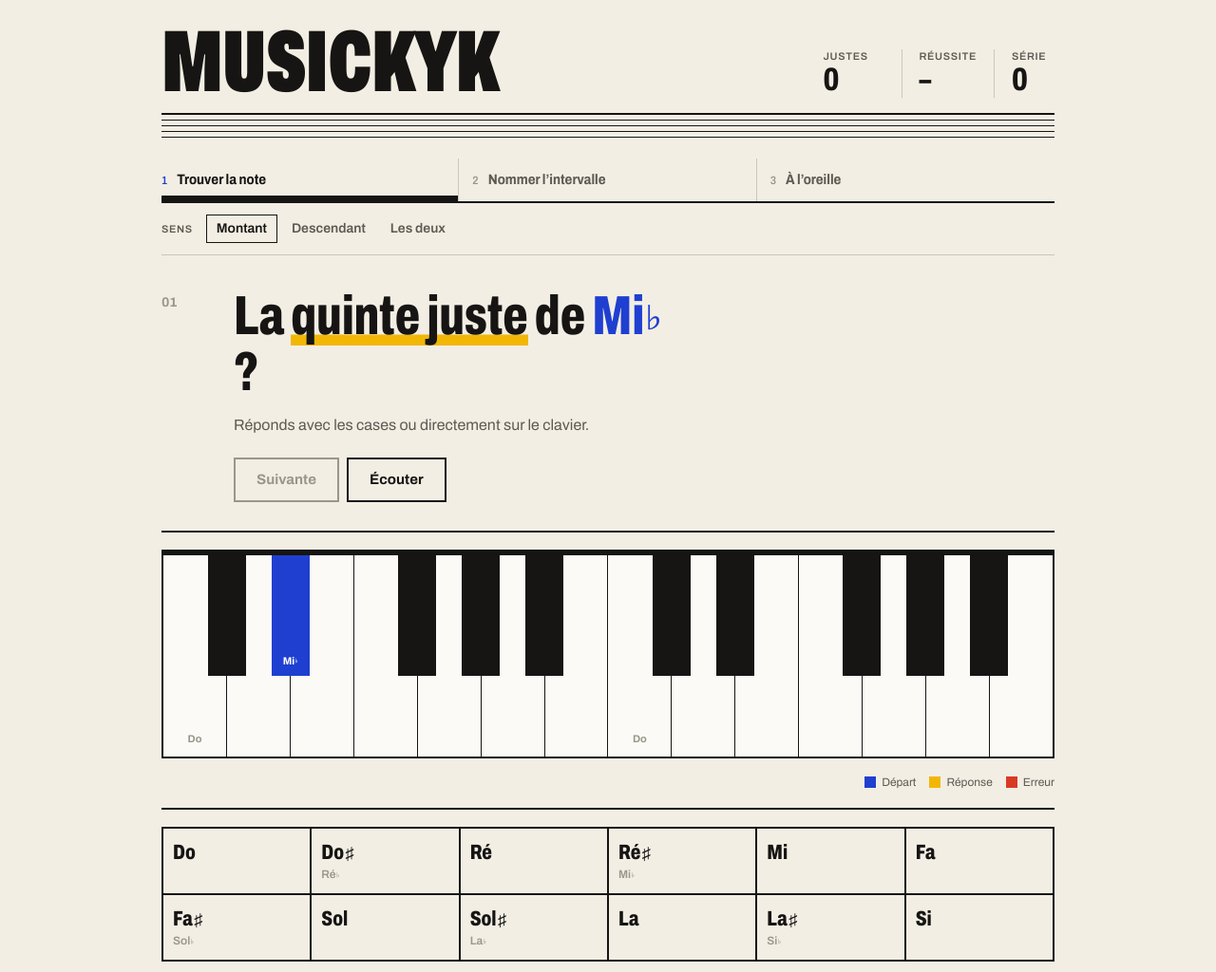
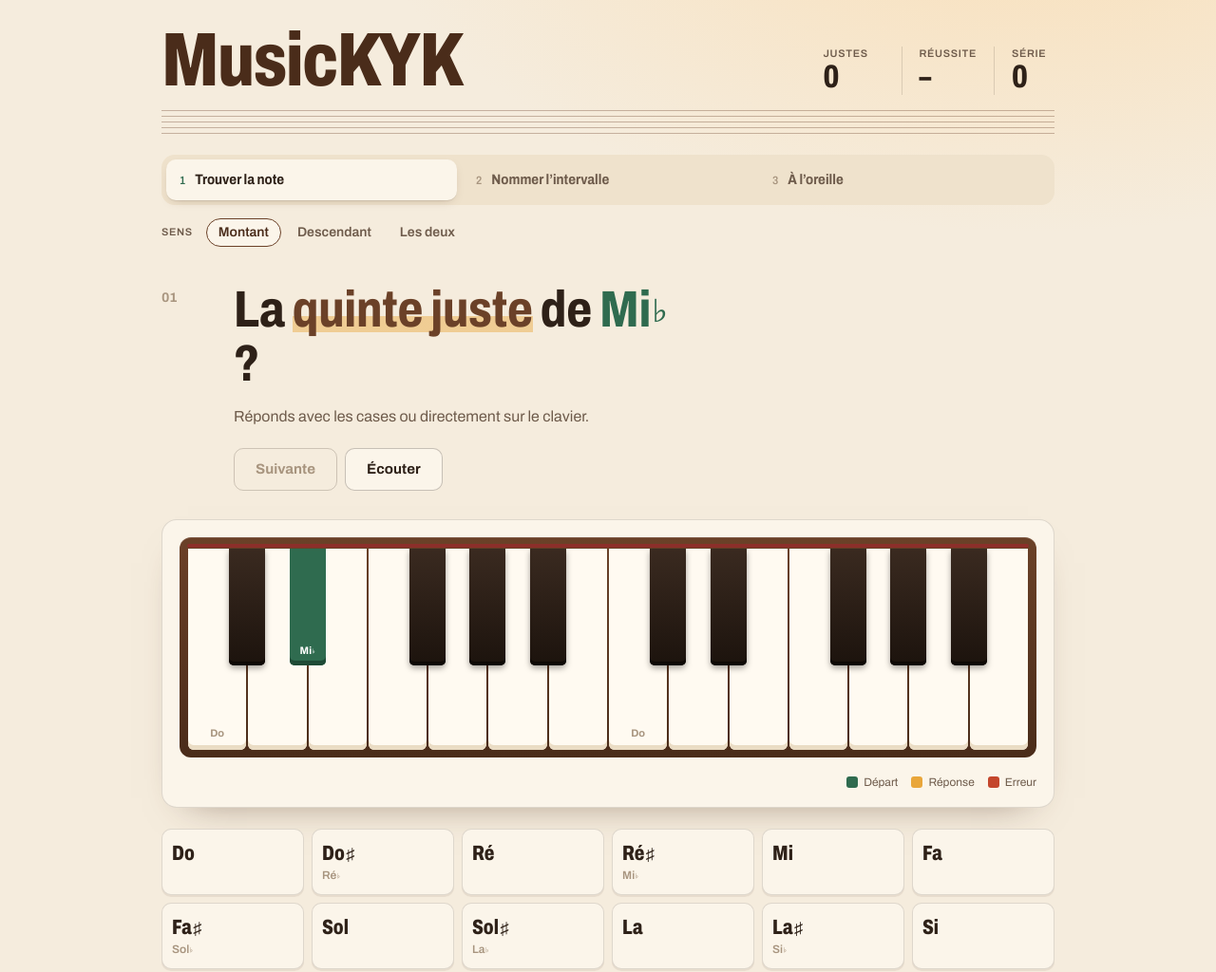
Before and after one commit to KakiGatana/MusicKYK, a plain HTML site: page index.html in a window 1280 px wide. Shown: the top 1024 px of the page at 95% size. Drawn offline with Linux system fonts and the light colour scheme.

Commit message:
Style plus chaleureux : tons crème et bois, piano en noyer, tuiles arrondies

```diff
--- a/index.html
+++ b/index.html
@@ -3,7 +3,7 @@
 <head>
   <meta charset="utf-8" />
   <meta name="viewport" content="width=device-width, initial-scale=1, viewport-fit=cover" />
-  <meta name="theme-color" content="#f2eee4" />
+  <meta name="theme-color" content="#f5ecdd" />
   <title>MusicKYK</title>
   <meta name="description" content="Intervalles : quiz et piano." />
   <meta http-equiv="Content-Security-Policy" content="default-src 'none'; script-src 'self'; style-src 'self'; font-src 'self'; img-src 'self' data:; connect-src 'self'; base-uri 'none'; form-action 'none'; object-src 'none'" />
--- a/style.css
+++ b/style.css
@@ -9,16 +9,21 @@
 }
 
 :root {
-  --paper: #f2eee4;
-  --key: #fbfaf6;
-  --ink: #161513;
-  --ink-2: #5d5a53;
-  --ink-3: #9b968b;
-  --blue: #1f3fd1;
-  --yellow: #f2b705;
-  --red: #d93a26;
-  --line: 2px solid var(--ink);
-  --hair: 1px solid rgba(22, 21, 19, .18);
+  --paper: #f5ecdd;
+  --paper-2: #efe2cc;
+  --card: #fbf5ea;
+  --key: #fffaf1;
+  --ink: #2e2118;
+  --ink-2: #6e5b4b;
+  --ink-3: #a8957f;
+  --wood: #6b4128;
+  --wood-2: #4a2c1a;
+  --blue: #2f6b4f;   /* départ : vert sapin */
+  --yellow: #e9a63a; /* réponse : ocre */
+  --red: #c4462c;    /* erreur : brique */
+  --line: 1.5px solid rgba(46, 33, 24, .55);
+  --hair: 1px solid rgba(46, 33, 24, .14);
+  --r: 10px;
   --font: "Archivo", "Helvetica Neue", Arial, sans-serif;
   --sym: "Noto Music", "Segoe UI Symbol", "Apple Symbols", "DejaVu Sans", "Arial Unicode MS", sans-serif;
 }
@@ -27,7 +32,7 @@
 html { -webkit-text-size-adjust: 100%; }
 body {
   margin: 0;
-  background: var(--paper);
+  background: radial-gradient(1000px 520px at 85% -120px, #f9dfb8 0%, transparent 70%), var(--paper);
   color: var(--ink);
   font-family: var(--font);
   font-size: 16px;
@@ -35,7 +40,7 @@ body {
   -webkit-font-smoothing: antialiased;
 }
 button { font: inherit; color: inherit; cursor: pointer; -webkit-tap-highlight-color: transparent; }
-:focus-visible { outline: 3px solid var(--blue); outline-offset: 2px; }
+:focus-visible { outline: 3px solid var(--yellow); outline-offset: 2px; }
 
 .acc { font-family: var(--sym); font-weight: 400; font-stretch: 100%; font-size: .82em; margin-left: .04em; vertical-align: .12em; line-height: 0; }
 
@@ -44,8 +49,8 @@ button { font: inherit; color: inherit; cursor: pointer; -webkit-tap-highlight-c
 /* En-tête */
 .top { display: flex; align-items: flex-end; justify-content: space-between; gap: 20px; padding-top: 28px; flex-wrap: wrap; }
 .wordmark {
-  margin: 0; font-size: clamp(46px, 9vw, 92px); line-height: .82; font-weight: 900; font-stretch: 62%;
-  text-transform: uppercase; letter-spacing: -.01em;
+  margin: 0; font-size: clamp(42px, 8vw, 80px); line-height: .9; font-weight: 800; font-stretch: 75%;
+  letter-spacing: -.02em; color: var(--wood-2);
 }
 .stats { display: flex; margin: 0; }
 .stats > div { padding: 0 0 2px 18px; margin-left: 18px; border-left: var(--hair); min-width: 64px; }
@@ -56,69 +61,69 @@ button { font: inherit; color: inherit; cursor: pointer; -webkit-tap-highlight-c
 @keyframes hit { 50% { color: var(--blue); } }
 
 .staff { display: grid; gap: 5px; margin: 16px 0 0; }
-.staff i { display: block; height: 1px; background: var(--ink); }
-.staff i:first-child { height: 2px; }
+.staff i { display: block; height: 1px; background: rgba(107, 65, 40, .35); }
 
 /* Modes */
-.modes { display: grid; grid-template-columns: repeat(3, 1fr); border-bottom: var(--line); margin-top: 22px; }
+.modes { display: grid; grid-template-columns: repeat(3, 1fr); gap: 6px; margin-top: 22px; padding: 5px; background: var(--paper-2); border-radius: calc(var(--r) + 4px); }
 .modes button {
-  text-align: left; background: none; border: 0; border-right: var(--hair); padding: 12px 14px 12px 0;
+  text-align: left; background: none; border: 0; border-radius: var(--r); padding: 11px 14px;
   font-size: 15px; font-weight: 700; font-stretch: 87%; display: flex; align-items: baseline; gap: 10px; color: var(--ink-2);
 }
-.modes button + button { padding-left: 14px; }
-.modes button:last-child { border-right: 0; }
+
 .modes .n { font-size: 12px; font-weight: 600; color: var(--ink-3); font-variant-numeric: tabular-nums; }
 .modes button:hover { color: var(--ink); }
-.modes button[aria-pressed="true"] { color: var(--ink); box-shadow: inset 0 -6px 0 var(--ink); }
+.modes button[aria-pressed="true"] { color: var(--ink); background: var(--card); box-shadow: 0 1px 0 rgba(46,33,24,.08), 0 4px 12px -6px rgba(74,44,26,.35); }
 .modes button[aria-pressed="true"] .n { color: var(--blue); }
 
-.dirs { display: flex; align-items: center; gap: 4px; padding: 12px 0; border-bottom: var(--hair); flex-wrap: wrap; }
+.dirs { display: flex; align-items: center; gap: 4px; padding: 14px 0 4px; flex-wrap: wrap; }
 .dirs .lbl { font-size: 11px; font-weight: 600; text-transform: uppercase; letter-spacing: .06em; color: var(--ink-2); margin-right: 10px; }
-.dirs button { background: none; border: 1.5px solid transparent; padding: 4px 10px; font-size: 14px; font-weight: 600; color: var(--ink-2); }
+.dirs button { background: none; border: 1.5px solid transparent; border-radius: 999px; padding: 4px 12px; font-size: 14px; font-weight: 600; color: var(--ink-2); }
 .dirs button:hover { color: var(--ink); }
-.dirs button[aria-pressed="true"] { border-color: var(--ink); color: var(--ink); }
+.dirs button[aria-pressed="true"] { border-color: var(--wood); color: var(--wood-2); background: var(--card); }
 
 /* Question */
 .question { padding: 34px 0 30px; display: grid; grid-template-columns: 64px 1fr; column-gap: 12px; }
 .qnum { grid-row: span 3; margin: 6px 0 0; font-size: 14px; font-weight: 700; color: var(--ink-3); font-variant-numeric: tabular-nums; }
 .question h2 {
-  margin: 0; font-size: clamp(30px, 5.6vw, 58px); line-height: 1.02; font-weight: 800; font-stretch: 70%;
+  margin: 0; font-size: clamp(30px, 5.4vw, 54px); line-height: 1.06; font-weight: 750; font-stretch: 80%;
   letter-spacing: -.005em; max-width: 17ch;
 }
-.question h2 .int { box-shadow: inset 0 -.2em 0 var(--yellow); }
+.question h2 .int { color: var(--wood); background: linear-gradient(transparent 62%, rgba(233,166,58,.45) 62%, rgba(233,166,58,.45) 92%, transparent 92%); }
 .question h2 .nt { color: var(--blue); }
-.question h2 .nt.t { color: var(--ink); box-shadow: inset 0 -.2em 0 var(--yellow); }
+.question h2 .nt.t { color: #b9741a; }
 .feedback { margin: 16px 0 0; min-height: 1.4em; color: var(--ink-2); max-width: 60ch; }
 .feedback b { color: var(--ink); font-weight: 700; }
-.feedback .tag { display: inline-block; font-size: 12px; font-weight: 800; text-transform: uppercase; letter-spacing: .06em; padding: 2px 7px; margin-right: 8px; vertical-align: 1px; }
-.feedback.ok .tag { background: var(--ink); color: var(--paper); }
+.feedback .tag { display: inline-block; border-radius: 5px; font-size: 12px; font-weight: 800; text-transform: uppercase; letter-spacing: .06em; padding: 2px 7px; margin-right: 8px; vertical-align: 1px; }
+.feedback.ok .tag { background: var(--blue); color: #fff; }
 .feedback.ko .tag { background: var(--red); color: #fff; }
 .feedback .soft { color: var(--ink-3); }
 .q-actions { display: flex; gap: 8px; margin-top: 22px; grid-column: 2; }
 
-.btn { background: var(--ink); color: var(--paper); border: var(--line); padding: 11px 22px; font-weight: 700; font-size: 15px; }
-.btn:disabled { background: transparent; color: var(--ink-3); border-color: var(--ink-3); cursor: default; }
-.btn.line { background: transparent; color: var(--ink); }
+.btn { background: var(--wood); color: #fff7ea; border: 1.5px solid var(--wood); border-radius: var(--r); padding: 11px 22px; font-weight: 700; font-size: 15px; box-shadow: 0 6px 14px -8px rgba(74,44,26,.7); }
+.btn:not(:disabled):hover { background: var(--wood-2); border-color: var(--wood-2); }
+.btn:disabled { background: transparent; color: var(--ink-3); border-color: rgba(46,33,24,.2); box-shadow: none; cursor: default; }
+.btn.line { background: var(--card); color: var(--ink); border-color: rgba(46,33,24,.25); box-shadow: none; }
+.btn.line:hover { background: #fff; }
 .btn:not(:disabled):active { transform: translateY(1px); }
 
 /* Piano */
-.board { border-top: var(--line); padding-top: 18px; }
-.piano { display: flex; height: clamp(150px, 26vw, 220px); }
-.keys { position: relative; display: flex; flex: 1; border: var(--line); border-top-width: 6px; background: var(--ink); }
+.board { background: var(--card); border: var(--hair); border-radius: calc(var(--r) + 6px); padding: 18px 18px 0; box-shadow: 0 18px 40px -28px rgba(74,44,26,.6); }
+.piano { position: relative; display: flex; height: clamp(160px, 27vw, 232px); padding: 12px 8px 8px; border-radius: 12px; background: linear-gradient(180deg, var(--wood) 0%, var(--wood-2) 100%); box-shadow: inset 0 1px 0 rgba(255,255,255,.12); }
+.piano::before { content: ""; position: absolute; left: 8px; right: 8px; top: 7px; height: 4px; border-radius: 2px; background: #8c2f2a; z-index: 3; }
+.keys { position: relative; display: flex; flex: 1; }
 .key { position: relative; border: 0; padding: 0; display: flex; flex-direction: column; justify-content: flex-end; align-items: center; }
-.key.white { flex: 1 1 0; background: var(--key); border-right: 1.5px solid var(--ink); color: var(--ink-3); padding-bottom: 10px; }
-.key.white.last { border-right: 0; }
-.key.black { position: absolute; top: 0; height: 60%; background: var(--ink); color: var(--paper); padding-bottom: 8px; z-index: 2; }
+.key.white { flex: 1 1 0; margin: 0 1px; background: var(--key); border-radius: 0 0 6px 6px; color: var(--ink-3); padding-bottom: 10px; box-shadow: inset 0 -5px 0 #eadcc4; }
+.key.black { position: absolute; top: 0; height: 58%; background: linear-gradient(180deg, #3a2a20, #1c130d); color: #f3e6d2; border-radius: 0 0 5px 5px; padding-bottom: 8px; z-index: 2; box-shadow: inset 0 -4px 0 #0e0906, 0 3px 6px rgba(0,0,0,.35); }
 .key .kname { font-size: 11px; font-weight: 700; pointer-events: none; white-space: nowrap; }
 
-.key.root { background: var(--blue); color: #fff; }
-.key.target { background: var(--yellow); color: var(--ink); }
-.key.wrong { background: var(--red); color: #fff; }
+.key.root, .key.black.root { background: var(--blue); color: #fff; box-shadow: inset 0 -5px 0 #1f4a36; }
+.key.target, .key.black.target { background: var(--yellow); color: var(--ink); box-shadow: inset 0 -5px 0 #c3841f; }
+.key.wrong, .key.black.wrong { background: var(--red); color: #fff; box-shadow: inset 0 -5px 0 #93311d; }
 .key.between::after {
   content: ""; position: absolute; left: 50%; bottom: 34px; width: 7px; height: 7px; margin-left: -3.5px;
-  background: var(--ink); transform: rotate(45deg);
+  background: var(--wood); border-radius: 50%;
 }
-.key.black.between::after { background: var(--paper); bottom: 26px; }
+.key.black.between::after { background: #f3e6d2; bottom: 26px; }
 .key.press { filter: brightness(.85); }
 
 .under { display: flex; justify-content: space-between; gap: 16px; align-items: baseline; padding: 12px 0 18px; flex-wrap: wrap; }
@@ -126,25 +131,27 @@ button { font: inherit; color: inherit; cursor: pointer; -webkit-tap-highlight-c
 .semis b { color: var(--ink); }
 .legend { display: flex; gap: 14px; list-style: none; margin: 0; padding: 0; font-size: 12px; color: var(--ink-2); }
 .legend li { display: flex; align-items: center; gap: 6px; }
-.sw { width: 12px; height: 12px; display: inline-block; }
+.sw { width: 12px; height: 12px; display: inline-block; border-radius: 3px; }
 .sw.root { background: var(--blue); }
 .sw.target { background: var(--yellow); }
 .sw.wrong { background: var(--red); }
 
 /* Réponses */
-.answers { border-top: var(--line); padding-top: 18px; }
-.answer-grid { display: grid; grid-template-columns: repeat(6, 1fr); border-top: var(--line); border-left: var(--line); }
+.answers { padding-top: 22px; }
+.answer-grid { display: grid; grid-template-columns: repeat(6, 1fr); gap: 8px; }
 .ans {
-  background: var(--paper); border: 0; border-right: var(--line); border-bottom: var(--line);
+  background: var(--card); border: var(--hair); border-radius: var(--r); box-shadow: 0 2px 0 rgba(74,44,26,.08);
+  transition: background .15s, color .15s, transform .1s;
   padding: 14px 10px; min-height: 64px; text-align: left; display: flex; flex-direction: column; justify-content: space-between;
   font-size: 22px; font-weight: 800; font-stretch: 75%; line-height: 1;
 }
 .ans small { font-size: 12px; font-weight: 600; font-stretch: 100%; color: var(--ink-3); margin-top: 6px; }
-.ans:hover:not(:disabled) { background: var(--ink); color: var(--paper); }
+.ans:hover:not(:disabled) { background: #fff; border-color: var(--wood); }
+.ans:active:not(:disabled) { transform: translateY(1px); }
 .ans:disabled { cursor: default; color: var(--ink-3); }
-.ans.correct { background: var(--yellow); color: var(--ink); }
+.ans.correct { background: var(--yellow); border-color: var(--yellow); color: var(--ink); }
 .ans.correct small { color: var(--ink); }
-.ans.incorrect { background: var(--red); color: #fff; }
+.ans.incorrect { background: var(--red); border-color: var(--red); color: #fff; }
 .ans.incorrect small { color: #fff; }
 
 .iv-grid { grid-template-columns: repeat(4, 1fr); }
@@ -152,7 +159,7 @@ button { font: inherit; color: inherit; cursor: pointer; -webkit-tap-highlight-c
 
 /* Panneaux repliables */
 .fold { border-bottom: var(--hair); }
-.answers + .fold { margin-top: 36px; border-top: var(--line); }
+.answers + .fold { margin-top: 36px; border-top: var(--hair); }
 .fold summary { list-style: none; cursor: pointer; padding: 16px 0; display: flex; align-items: baseline; gap: 12px; font-weight: 800; font-stretch: 75%; font-size: 22px; }
 .fold summary::-webkit-details-marker { display: none; }
 .fold summary small { font-size: 13px; font-weight: 500; font-stretch: 100%; color: var(--ink-2); }
@@ -163,16 +170,16 @@ button { font: inherit; color: inherit; cursor: pointer; -webkit-tap-highlight-c
 .fold h3:first-child { margin-top: 0; }
 
 .chips { display: flex; flex-wrap: wrap; gap: 6px; }
-.chip { background: transparent; border: 1.5px solid var(--ink-3); color: var(--ink-2); padding: 5px 10px; font-size: 14px; font-weight: 600; }
-.chip[aria-pressed="true"] { background: var(--ink); border-color: var(--ink); color: var(--paper); }
+.chip { background: transparent; border-radius: 999px; border: 1.5px solid rgba(46,33,24,.22); color: var(--ink-2); padding: 5px 10px; font-size: 14px; font-weight: 600; }
+.chip[aria-pressed="true"] { background: var(--wood); border-color: var(--wood); color: #fff7ea; }
 .row { display: flex; gap: 16px; margin-top: 10px; flex-wrap: wrap; }
 .link { background: none; border: 0; padding: 0; font-size: 14px; font-weight: 600; text-decoration: underline; text-underline-offset: 3px; }
 .link.danger { color: var(--red); }
 
 .check { display: flex; align-items: center; gap: 10px; margin: 8px 0; cursor: pointer; }
 .check input { position: absolute; opacity: 0; pointer-events: none; }
-.check span { flex: none; width: 18px; height: 18px; border: var(--line); background: var(--paper); position: relative; }
-.check input:checked + span { background: var(--ink); }
+.check span { flex: none; width: 18px; height: 18px; border: 1.5px solid var(--wood); border-radius: 5px; background: var(--card); position: relative; }
+.check input:checked + span { background: var(--wood); }
 .check input:checked + span::after { content: ""; position: absolute; left: 4px; top: 0; width: 5px; height: 10px; border: solid var(--paper); border-width: 0 2px 2px 0; transform: rotate(45deg); }
 .check input:focus-visible + span { outline: 3px solid var(--blue); outline-offset: 2px; }
 
@@ -184,11 +191,11 @@ button { font: inherit; color: inherit; cursor: pointer; -webkit-tap-highlight-c
 .update-bar {
   position: fixed; z-index: 50; left: 0; right: 0; bottom: 0;
   display: flex; align-items: center; gap: 12px; padding: 10px 20px calc(10px + env(safe-area-inset-bottom));
-  background: var(--ink); color: var(--paper); font-size: 15px; font-weight: 600;
+  background: var(--wood-2); color: #fff7ea; font-size: 15px; font-weight: 600;
 }
 .update-bar span { flex: 1; }
-.update-bar button { border: 0; background: var(--yellow); color: var(--ink); padding: 8px 16px; font-weight: 800; }
-.update-bar .close { background: transparent; color: var(--paper); font-size: 22px; line-height: 1; padding: 4px 8px; }
+.update-bar button { border: 0; border-radius: 8px; background: var(--yellow); color: var(--ink); padding: 8px 16px; font-weight: 800; }
+.update-bar .close { background: transparent; color: #fff7ea; font-size: 22px; line-height: 1; padding: 4px 8px; }
 
 /* Mobile */
 @media (max-width: 680px) {
@@ -196,8 +203,12 @@ button { font: inherit; color: inherit; cursor: pointer; -webkit-tap-highlight-c
   .top { padding-top: 20px; align-items: flex-start; flex-direction: column; gap: 14px; }
   .stats > div { padding-left: 14px; margin-left: 14px; }
   .stats dd { font-size: 28px; }
-  .modes button { font-size: 13px; flex-direction: column; gap: 2px; padding-right: 8px; }
-  .modes button + button { padding-left: 10px; }
+  .modes button { font-size: 13px; flex-direction: column; gap: 2px; padding: 9px 10px; }
+  .board { padding: 12px 10px 0; }
+  .piano { padding: 10px 4px 6px; }
+  .piano::before { left: 4px; right: 4px; top: 5px; }
+  .key.white { margin: 0 .5px; }
+  .answer-grid { gap: 6px; }
   .question { grid-template-columns: 1fr; padding: 26px 0 24px; }
   .qnum { grid-row: auto; margin: 0 0 8px; }
   .q-actions { grid-column: 1; }
```
